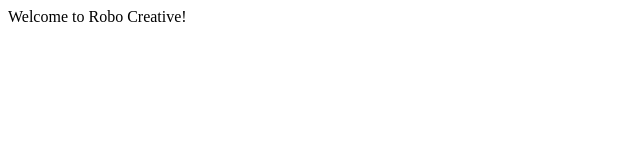
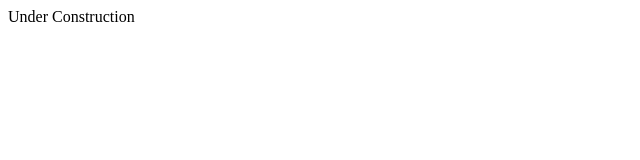
Before and after one commit to robo-creative/robo-creative.github.io, a plain HTML site: page index.htm in a window 1280 px wide. Shown: the full height of the page, 0-640 px from the left. Drawn offline with Linux system fonts and the light colour scheme.

Commit message:
Updated index file.

```diff
--- a/index.htm
+++ b/index.htm
@@ -3,6 +3,6 @@
 <title>Robo Creative</title>
 </head>
 <body>
-Welcome to Robo Creative!
+Under Construction
 </body>
 </html>
```
